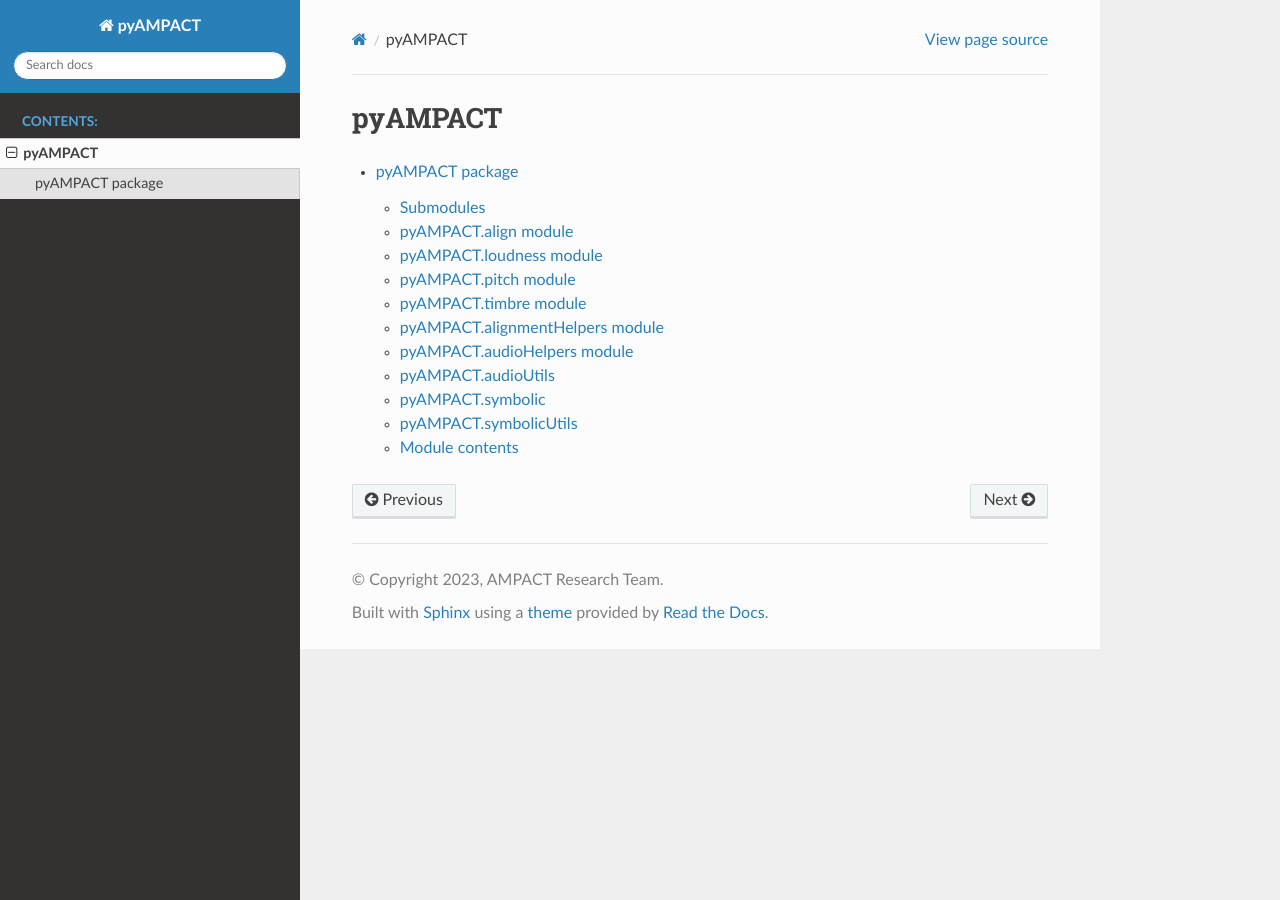
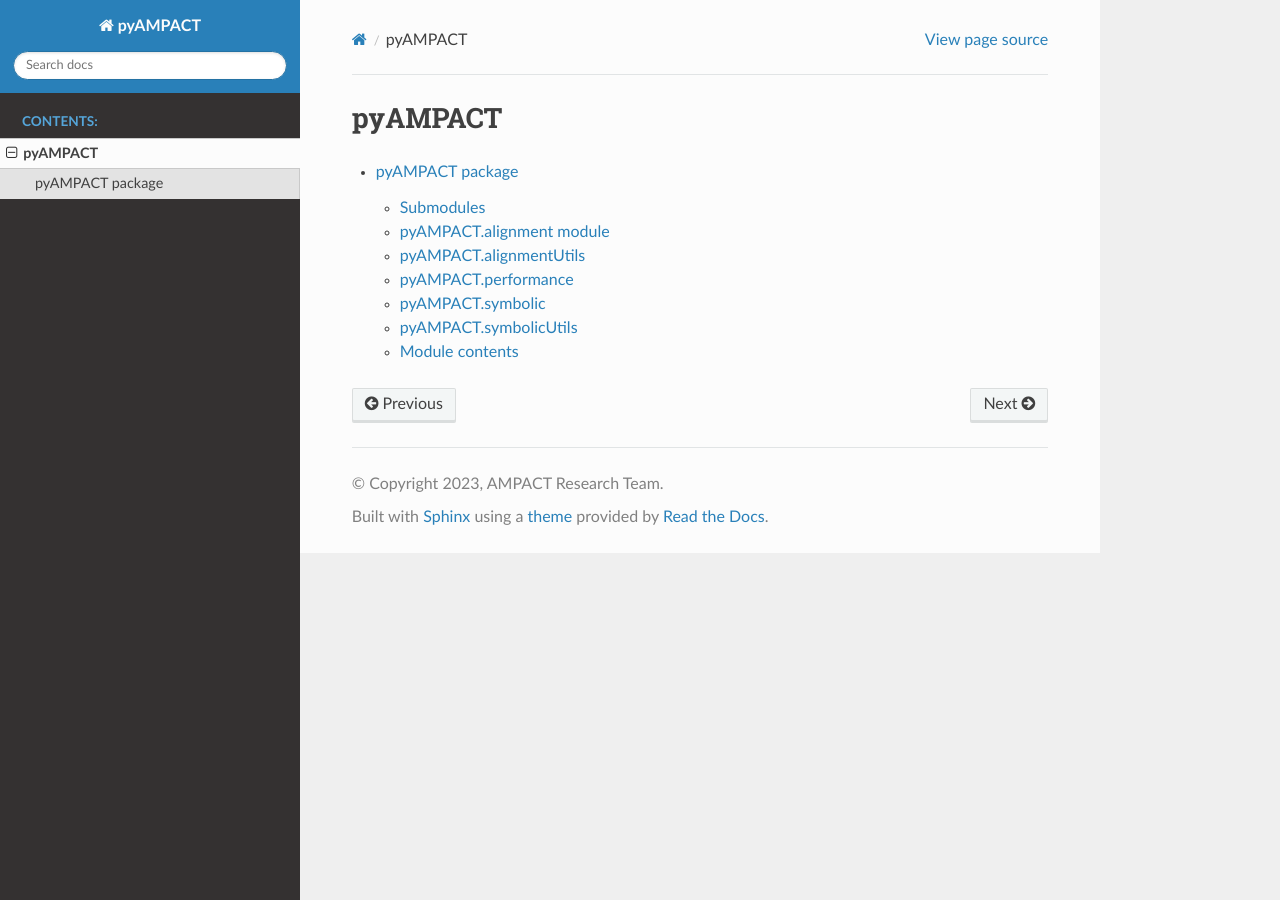
Before and after one commit to jcdevaney/pyAMPACT, a Sphinx documentation site: the page built from docs/modules.rst, in a window 1280 px wide. Built offline with Sphinx 7.4.7 and the Read the Docs theme 2.0.0, drawn with Linux system fonts in a browser that asks for light colours.

Commit message:
if freq fix v1

```diff
--- a/docs/pyAMPACT.rst
+++ b/docs/pyAMPACT.rst
@@ -4,59 +4,27 @@ pyAMPACT package
 Submodules
 ----------
 
-pyAMPACT.align module
+
+pyAMPACT.alignment module
 --------------------------------
 
-.. automodule:: pyAMPACT.align
+.. automodule:: pyAMPACT.alignment
    :members:
    :undoc-members:
    :show-inheritance:
 
+pyAMPACT.alignmentUtils
+--------------------------------
 
-pyAMPACT.loudness module
------------------------------------
-
-.. automodule:: pyAMPACT.loudness
+.. automodule:: pyAMPACT.alignmentUtils
    :members:
    :undoc-members:
    :show-inheritance:
 
-pyAMPACT.pitch module
+pyAMPACT.performance
 --------------------------------
 
-.. automodule:: pyAMPACT.pitch
-   :members:
-   :undoc-members:
-   :show-inheritance:
-
-pyAMPACT.timbre module
---------------------------------
-
-.. automodule:: pyAMPACT.timbre
-   :members:
-   :undoc-members:
-   :show-inheritance:
-
-pyAMPACT.alignmentHelpers module
---------------------------------
-
-.. automodule:: pyAMPACT.alignmentHelpers
-   :members:
-   :undoc-members:
-   :show-inheritance:
-
-pyAMPACT.audioHelpers module
---------------------------------
-
-.. automodule:: pyAMPACT.audioHelpers
-   :members:
-   :undoc-members:
-   :show-inheritance:
-
-pyAMPACT.audioUtils
---------------------------------
-
-.. automodule:: pyAMPACT.audioUtils
+.. automodule:: pyAMPACT.performance
    :members:
    :undoc-members:
    :show-inheritance:
```
Also changed, not shown: alignment.py (+56 -16 lines), exampleScript.py (+10 -6 lines), 3 other files.
